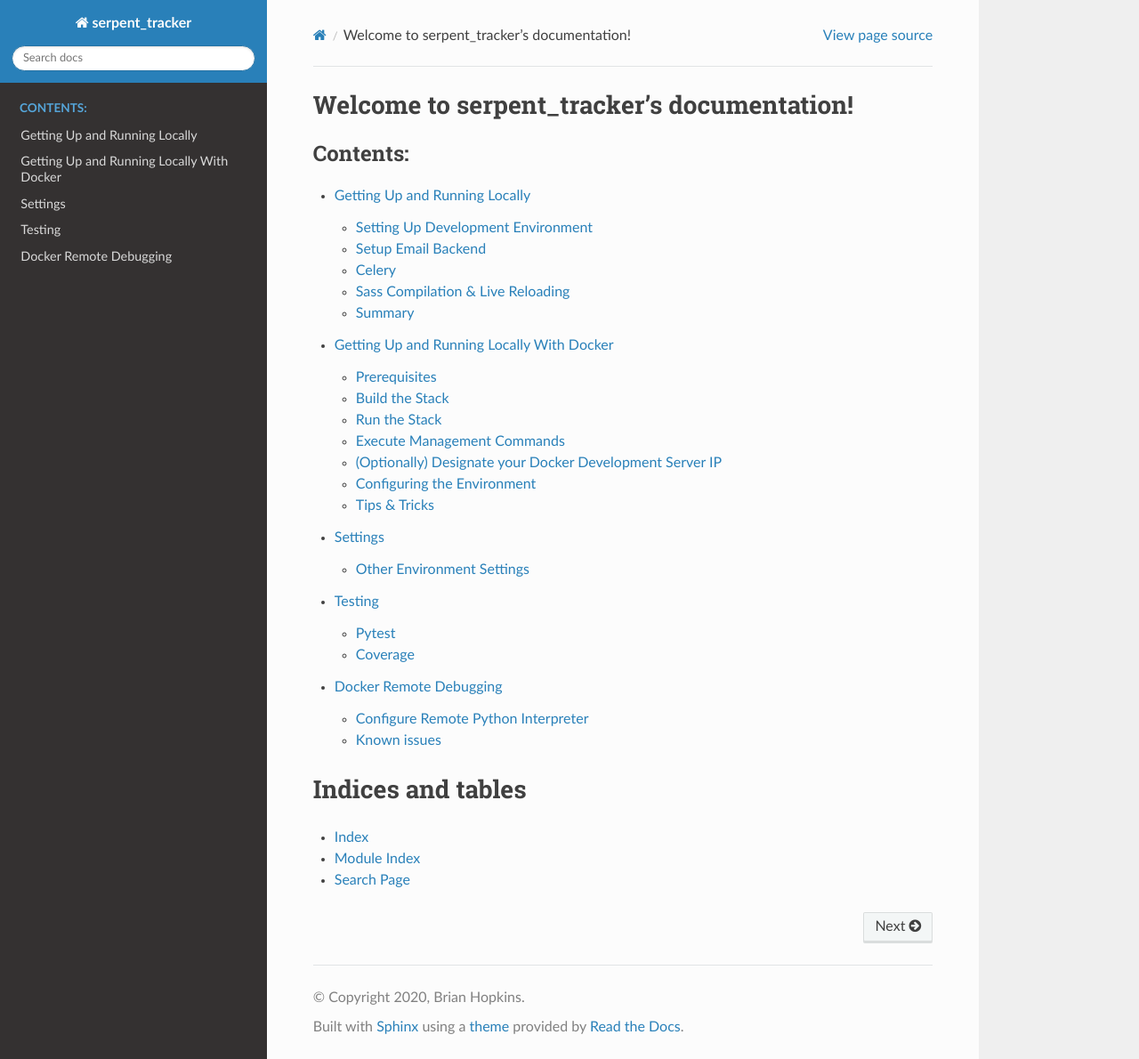
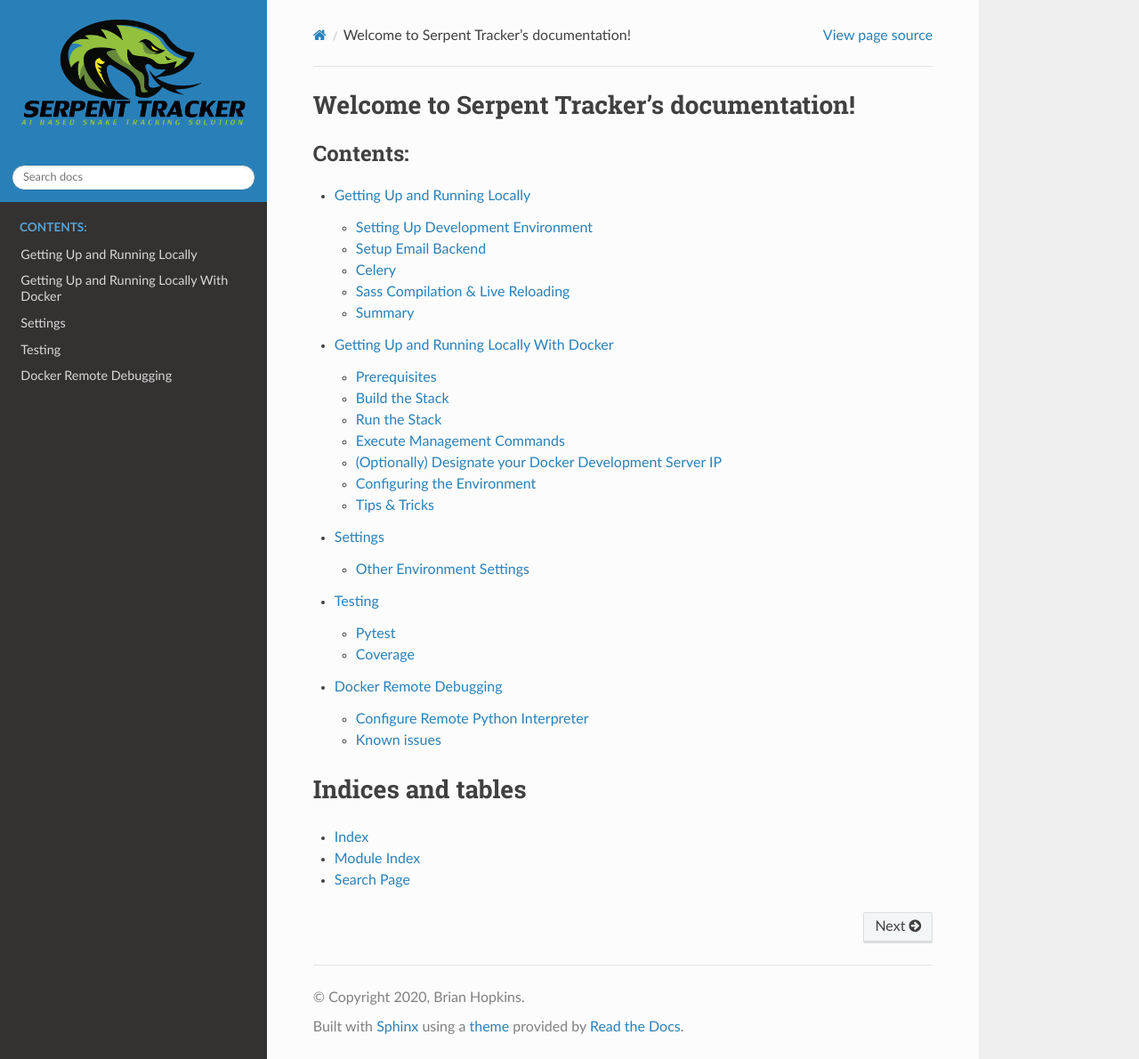
Before and after one commit to serpent-tracker/serpent_tracker-outdated, a Sphinx documentation site: the page built from docs/index.rst, in a window 1280 px wide and 1190 px high. Shown: the whole window at 89% size. Built offline with Sphinx 7.4.7 and the Read the Docs theme 2.0.0, drawn with Linux system fonts in a browser that asks for light colours.

Commit message:
adding in logo in docs

```diff
--- a/docs/conf.py
+++ b/docs/conf.py
@@ -53,6 +53,7 @@ html_theme_options = {
     'canonical_url': '',
     'analytics_id': 'UA-XXXXXXX-1',  #  Provided by Google in your dashboard
     'display_version': True,
+    'logo_only': True,
     'prev_next_buttons_location': 'bottom',
     'style_external_links': False,
     # Toc options
@@ -62,6 +63,7 @@ html_theme_options = {
     'includehidden': True,
     'titles_only': False
 }
+html_logo = "serpent_tracker_logo.png"
 
 
 # Add any paths that contain custom static files (such as style sheets) here,
--- a/docs/index.rst
+++ b/docs/index.rst
@@ -3,7 +3,7 @@
    You can adapt this file completely to your liking, but it should at least
    contain the root `toctree` directive.
 
-Welcome to serpent_tracker's documentation!
+Welcome to Serpent Tracker's documentation!
 ======================================================================
 
 .. toctree::
```
Also changed, not shown: docs/serpent_tracker_logo.png (added).
